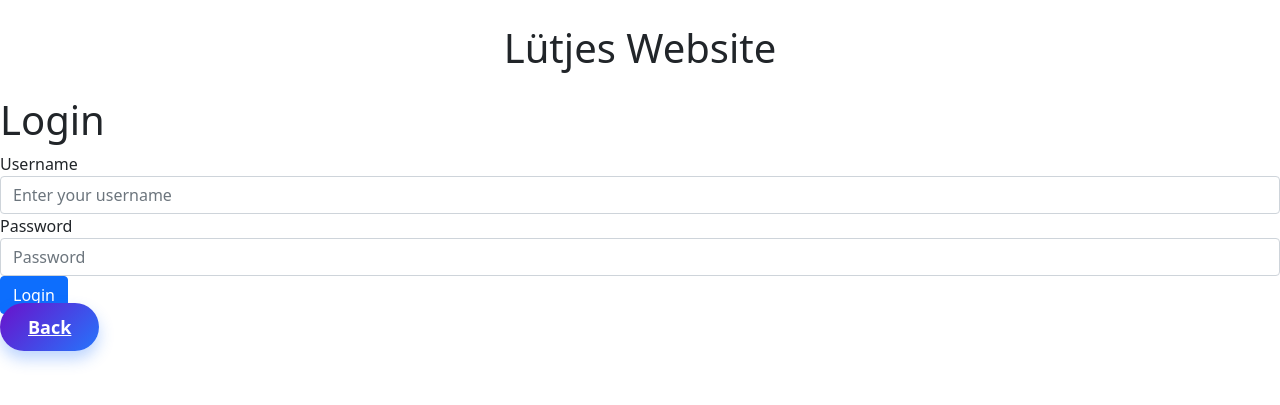
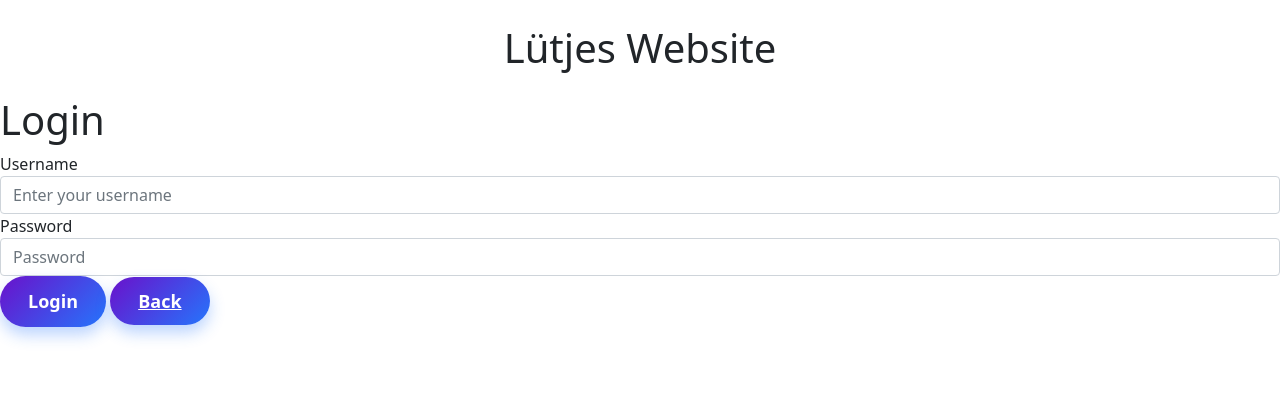
Before and after one commit to Lunixgithub/CoolWebsite, a Flask app: page /login in a window 1280 px wide. Shown: the top 405 px of the page. Run offline with Flask 3, Linux system fonts and the light colour scheme.

Commit message:
improving UI

```diff
--- a/templates/login.html
+++ b/templates/login.html
@@ -17,10 +17,12 @@
     <input type="password" name="password" class="form-control" id="password" required placeholder="Password">
   </div>
 
-  <button type="submit" class="btn btn-primary">Login</button>
-
+  <div>
+    <button type="submit" class="cool-button">Login</button>
+    <a href="{{ url_for('index') }}" class="cool-button">Back</a>
+  </div>
  </form>
 
-<a href="{{ url_for('index') }}" class="cool-button">Back</a>
+
 
 {% endblock %}
--- a/templates/register.html
+++ b/templates/register.html
@@ -5,7 +5,6 @@
 {% block content %}
 <div class="container mt-5" style="max-width: 500px;">
     <h2 class="mb-4 text-center">Register new account</h2>
-    <a href="">test</a>
 
     <form method="POST">
         <div class="mb-3">
```
